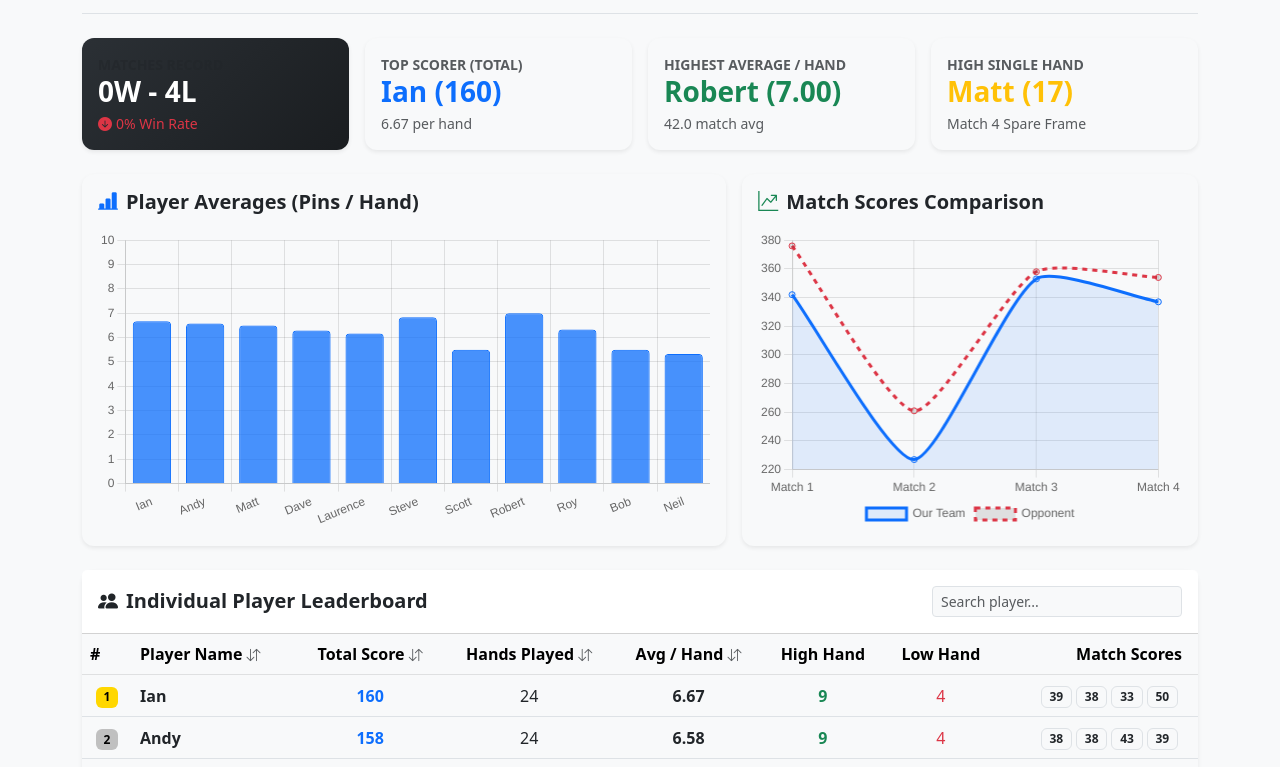
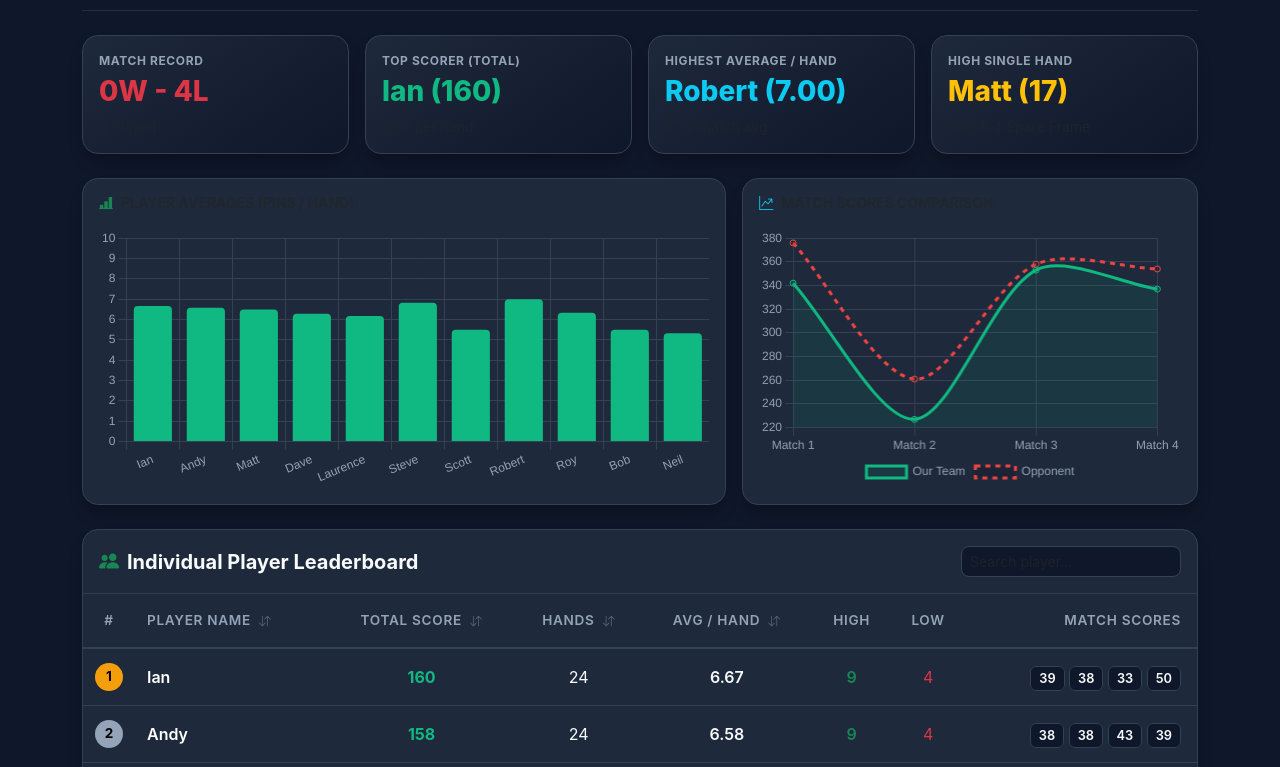
Before and after one commit to mattford/mattford.github.io, a plain HTML site: page skittles/stats.html in a window 1280 px wide. Shown: the part 89-856 px from the top of the page. Drawn offline with nearby package versions, Linux system fonts and the light colour scheme.

Commit message:
Update stats.html

```diff
--- a/skittles/stats.html
+++ b/skittles/stats.html
@@ -9,74 +9,179 @@
   <link rel="stylesheet" href="https://cdn.jsdelivr.net/npm/bootstrap-icons@1.10.0/font/bootstrap-icons.css">
   <style>
     :root {
-      --bs-primary: #0d6efd;
-      --bs-body-bg: #f8f9fa;
+      --bg-dark: #0f172a;
+      --card-bg: #1e293b;
+      --border-color: #334155;
+      --accent-color: #10b981;
+      --accent-hover: #059669;
+      --text-main: #f8fafc;
+      --text-muted: #94a3b8;
     }
+
     body {
-      background-color: var(--bs-body-bg);
-      font-family: system-ui, -apple-system, "Segoe UI", Roboto, "Helvetica Neue", Arial, sans-serif;
+      background-color: var(--bg-dark);
+      color: var(--text-main);
+      font-family: -apple-system, BlinkMacSystemFont, "Segoe UI", Roboto, Helvetica, Arial, sans-serif;
+      min-height: 100vh;
     }
+
+    .header-title {
+      color: var(--text-main);
+      font-weight: 800;
+      letter-spacing: -0.025em;
+    }
+
     .card {
-      border: none;
-      border-radius: 0.75rem;
-      box-shadow: 0 0.125rem 0.25rem rgba(0, 0, 0, 0.075);
-      transition: transform 0.2s ease-in-out;
+      background-color: var(--card-bg);
+      border: 1px solid var(--border-color);
+      border-radius: 1rem;
+      color: var(--text-main);
+      box-shadow: 0 10px 15px -3px rgba(0, 0, 0, 0.3);
     }
-    .stat-card {
-      background: linear-gradient(135deg, #2b3035 0%, #1a1d20 100%);
-      color: #fff;
+
+    .kpi-card {
+      background: linear-gradient(145deg, #1e293b 0%, #0f172a 100%);
+      border: 1px solid var(--border-color);
     }
-    .badge-rank-1 { background-color: #ffd700; color: #000; }
-    .badge-rank-2 { background-color: #c0c0c0; color: #000; }
-    .badge-rank-3 { background-color: #cd7f32; color: #fff; }
+
+    .kpi-title {
+      color: var(--text-muted);
+      font-size: 0.75rem;
+      font-weight: 700;
+      text-transform: uppercase;
+      letter-spacing: 0.05em;
+    }
+
+    .kpi-value {
+      color: var(--accent-color);
+      font-size: 1.75rem;
+      font-weight: 800;
+    }
+
+    /* Table Custom Styling */
+    .table-dark-custom {
+      --bs-table-bg: transparent;
+      --bs-table-color: var(--text-main);
+      margin-bottom: 0;
+    }
+
+    .table-dark-custom th {
+      border-bottom: 2px solid var(--border-color);
+      color: var(--text-muted);
+      font-weight: 600;
+      font-size: 0.85rem;
+      text-transform: uppercase;
+      letter-spacing: 0.05em;
+      padding: 1rem 0.75rem;
+    }
+
+    .table-dark-custom td {
+      border-bottom: 1px solid var(--border-color);
+      padding: 0.875rem 0.75rem;
+      vertical-align: middle;
+    }
+
     .table-hover tbody tr:hover {
-      background-color: rgba(13, 110, 253, 0.05);
+      background-color: rgba(255, 255, 255, 0.03);
     }
-    .chart-container {
-      position: relative;
-      height: 300px;
+
+    /* Badges */
+    .badge-rank {
+      width: 28px;
+      height: 28px;
+      display: inline-flex;
+      align-items: center;
+      justify-content: center;
+      border-radius: 50%;
+      font-weight: 700;
+      font-size: 0.85rem;
+    }
+
+    .rank-1 { background-color: #f59e0b; color: #000; }
+    .rank-2 { background-color: #94a3b8; color: #000; }
+    .rank-3 { background-color: #d97706; color: #fff; }
+    .rank-other { background-color: #334155; color: #94a3b8; }
+
+    .score-pill {
+      background-color: #0f172a;
+      border: 1px solid var(--border-color);
+      color: var(--text-main);
+      padding: 0.25rem 0.5rem;
+      border-radius: 0.375rem;
+      font-size: 0.8rem;
+      font-weight: 600;
+    }
+
+    .score-pill-empty {
+      color: var(--text-muted);
+      border-color: transparent;
+      background-color: transparent;
+    }
+
+    /* Search Input */
+    .search-input {
+      background-color: #0f172a;
+      border: 1px solid var(--border-color);
+      color: var(--text-main);
+      border-radius: 0.5rem;
+    }
+
+    .search-input:focus {
+      background-color: #0f172a;
+      border-color: var(--accent-color);
+      color: var(--text-main);
+      box-shadow: 0 0 0 2px rgba(16, 185, 129, 0.2);
+    }
+
+    .sortable {
+      cursor: pointer;
+      user-select: none;
+    }
+
+    .sortable:hover {
+      color: var(--accent-color);
     }
   </style>
 </head>
 <body class="py-4">
 
-  <div class="container">
+  <div class="container" style="max-width: 1140px;">
     <!-- Header -->
-    <header class="d-flex justify-content-between align-items-center mb-4 pb-3 border-bottom">
+    <header class="d-flex justify-content-between align-items-center mb-4 pb-3 border-bottom border-secondary border-opacity-25">
       <div>
-        <h1 class="h2 fw-bold text-dark mb-0"><i class="bi bi-trophy-fill text-warning me-2"></i>Skittles Team Dashboard</h1>
-        <p class="text-muted mb-0">Season Performance &amp; Player Statistics (Hand-by-Hand Breakdown)</p>
+        <h1 class="h2 header-title mb-0"><i class="bi bi-trophy-fill text-warning me-2"></i>Skittles Team Dashboard</h1>
+        <p class="text-muted mb-0 small">Season Performance &amp; Player Statistics (Hand-by-Hand Breakdown)</p>
       </div>
-      <span class="badge bg-dark fs-6 px-3 py-2">4 Matches Played</span>
+      <span class="badge bg-secondary bg-opacity-25 text-light px-3 py-2 border border-secondary border-opacity-50">4 Matches Played</span>
     </header>
 
     <!-- Top KPI Row -->
     <div class="row g-3 mb-4">
       <div class="col-6 col-md-3">
-        <div class="card p-3 stat-card">
-          <div class="text-muted small text-uppercase fw-semibold text-light opacity-75">Matches Record</div>
-          <div class="h3 fw-bold mb-0 text-white">0W - 4L</div>
-          <div class="small text-danger mt-1"><i class="bi bi-arrow-down-circle-fill me-1"></i>0% Win Rate</div>
+        <div class="card p-3 kpi-card">
+          <div class="kpi-title">Match Record</div>
+          <div class="kpi-value text-danger">0W - 4L</div>
+          <div class="small text-muted mt-1">4 Played</div>
         </div>
       </div>
       <div class="col-6 col-md-3">
-        <div class="card p-3">
-          <div class="text-muted small text-uppercase fw-semibold">Top Scorer (Total)</div>
-          <div class="h3 fw-bold mb-0 text-primary">Ian (160)</div>
+        <div class="card p-3 kpi-card">
+          <div class="kpi-title">Top Scorer (Total)</div>
+          <div class="kpi-value">Ian (160)</div>
           <div class="small text-muted mt-1">6.67 per hand</div>
         </div>
       </div>
       <div class="col-6 col-md-3">
-        <div class="card p-3">
-          <div class="text-muted small text-uppercase fw-semibold">Highest Average / Hand</div>
-          <div class="h3 fw-bold mb-0 text-success">Robert (7.00)</div>
+        <div class="card p-3 kpi-card">
+          <div class="kpi-title">Highest Average / Hand</div>
+          <div class="kpi-value text-info">Robert (7.00)</div>
           <div class="small text-muted mt-1">42.0 match avg</div>
         </div>
       </div>
       <div class="col-6 col-md-3">
-        <div class="card p-3">
-          <div class="text-muted small text-uppercase fw-semibold">High Single Hand</div>
-          <div class="h3 fw-bold mb-0 text-warning">Matt (17)</div>
+        <div class="card p-3 kpi-card">
+          <div class="kpi-title">High Single Hand</div>
+          <div class="kpi-value text-warning">Matt (17)</div>
           <div class="small text-muted mt-1">Match 4 Spare Frame</div>
         </div>
       </div>
@@ -86,16 +191,16 @@
     <div class="row g-3 mb-4">
       <div class="col-md-7">
         <div class="card p-3 h-100">
-          <h5 class="fw-bold mb-3"><i class="bi bi-bar-chart-line-fill text-primary me-2"></i>Player Averages (Pins / Hand)</h5>
-          <div class="chart-container">
+          <h6 class="fw-bold text-uppercase text-muted small mb-3"><i class="bi bi-bar-chart-line-fill text-success me-2"></i>Player Averages (Pins / Hand)</h6>
+          <div style="position: relative; height: 260px;">
             <canvas id="playerChart"></canvas>
           </div>
         </div>
       </div>
       <div class="col-md-5">
         <div class="card p-3 h-100">
-          <h5 class="fw-bold mb-3"><i class="bi bi-graph-up-arrow text-success me-2"></i>Match Scores Comparison</h5>
-          <div class="chart-container">
+          <h6 class="fw-bold text-uppercase text-muted small mb-3"><i class="bi bi-graph-up-arrow text-info me-2"></i>Match Scores Comparison</h6>
+          <div style="position: relative; height: 260px;">
             <canvas id="matchChart"></canvas>
           </div>
         </div>
@@ -104,23 +209,23 @@
 
     <!-- Main Player Table -->
     <div class="card mb-4">
-      <div class="card-header bg-white py-3 d-flex justify-content-between align-items-center">
-        <h5 class="fw-bold mb-0"><i class="bi bi-people-fill text-dark me-2"></i>Individual Player Leaderboard</h5>
-        <div class="input-group style-search" style="max-width: 250px;">
-          <input type="text" id="searchInput" class="form-control form-control-sm" placeholder="Search player...">
+      <div class="card-header bg-transparent border-bottom border-secondary border-opacity-25 py-3 d-flex justify-content-between align-items-center">
+        <h5 class="fw-bold mb-0"><i class="bi bi-people-fill text-success me-2"></i>Individual Player Leaderboard</h5>
+        <div style="max-width: 220px;">
+          <input type="text" id="searchInput" class="form-control form-control-sm search-input" placeholder="Search player...">
         </div>
       </div>
       <div class="table-responsive">
-        <table class="table table-hover align-middle mb-0" id="statsTable">
-          <thead class="table-light">
+        <table class="table table-dark-custom table-hover align-middle" id="statsTable">
+          <thead>
             <tr>
-              <th scope="col" style="width: 50px;">#</th>
-              <th scope="col" class="sortable" onclick="sortTable(1)">Player Name <i class="bi bi-arrow-down-up small text-muted"></i></th>
-              <th scope="col" class="sortable text-center" onclick="sortTable(2, true)">Total Score <i class="bi bi-arrow-down-up small text-muted"></i></th>
-              <th scope="col" class="sortable text-center" onclick="sortTable(3, true)">Hands Played <i class="bi bi-arrow-down-up small text-muted"></i></th>
-              <th scope="col" class="sortable text-center" onclick="sortTable(4, true)">Avg / Hand <i class="bi bi-arrow-down-up small text-muted"></i></th>
-              <th scope="col" class="text-center">High Hand</th>
-              <th scope="col" class="text-center">Low Hand</th>
+              <th scope="col" class="text-center" style="width: 50px;">#</th>
+              <th scope="col" class="sortable" onclick="sortTable(1)">Player Name <i class="bi bi-arrow-down-up small ms-1 opacity-50"></i></th>
+              <th scope="col" class="sortable text-center" onclick="sortTable(2, true)">Total Score <i class="bi bi-arrow-down-up small ms-1 opacity-50"></i></th>
+              <th scope="col" class="sortable text-center" onclick="sortTable(3, true)">Hands <i class="bi bi-arrow-down-up small ms-1 opacity-50"></i></th>
+              <th scope="col" class="sortable text-center" onclick="sortTable(4, true)">Avg / Hand <i class="bi bi-arrow-down-up small ms-1 opacity-50"></i></th>
+              <th scope="col" class="text-center">High</th>
+              <th scope="col" class="text-center">Low</th>
               <th scope="col" class="text-end pe-3">Match Scores</th>
             </tr>
           </thead>
@@ -129,13 +234,13 @@
           </tbody>
         </table>
       </div>
-      <div class="card-footer bg-light text-muted small py-2">
-        <i class="bi bi-info-circle me-1"></i> Sorted by Total Score (Descending). Click on column headers to re-sort. Sergeant Major (SM) entries excluded from individual stats.
+      <div class="card-footer bg-transparent border-top border-secondary border-opacity-25 text-muted small py-2">
+        <i class="bi bi-info-circle me-1"></i> Sorted by Total Score (Descending). Sergeant Major (SM) entries excluded from player stats.
       </div>
     </div>
 
     <!-- Match Breakdown Section -->
-    <h5 class="fw-bold mb-3"><i class="bi bi-journal-text text-primary me-2"></i>Chronological Match History</h5>
+    <h5 class="fw-bold mb-3"><i class="bi bi-journal-text text-success me-2"></i>Match History</h5>
     <div class="row g-3" id="matchCards">
       <!-- Match Cards populated dynamically -->
     </div>
@@ -143,7 +248,7 @@
   </div>
 
   <script>
-    // Player Stats Data (Roy & Bob split into separate entries)
+    // Player Data (Roy and Bob separated, SM excluded)
     const players = [
       { name: "Ian", total: 160, hands: 24, avgHand: 6.67, highHand: 9, lowHand: 4, matches: [39, 38, 33, 50] },
       { name: "Andy", total: 158, hands: 24, avgHand: 6.58, highHand: 9, lowHand: 4, matches: [38, 38, 43, 39] },
@@ -172,23 +277,22 @@
       tbody.innerHTML = '';
 
       data.forEach((p, idx) => {
-        let rankBadge = '';
-        if (idx === 0) rankBadge = '<span class="badge badge-rank-1">1</span>';
-        else if (idx === 1) rankBadge = '<span class="badge badge-rank-2">2</span>';
-        else if (idx === 2) rankBadge = '<span class="badge badge-rank-3">3</span>';
-        else rankBadge = `<span class="text-muted small">${idx + 1}</span>`;
+        let rankClass = 'rank-other';
+        if (idx === 0) rankClass = 'rank-1';
+        else if (idx === 1) rankClass = 'rank-2';
+        else if (idx === 2) rankClass = 'rank-3';
 
         const matchBadges = p.matches.map(m =>
-          m !== null ? `<span class="badge bg-light text-dark border me-1">${m}</span>` : `<span class="badge bg-light text-muted border me-1">-</span>`
-        ).join('');
+          m !== null ? `<span class="score-pill">${m}</span>` : `<span class="score-pill score-pill-empty">-</span>`
+        ).join(' ');
 
         const tr = document.createElement('tr');
         tr.innerHTML = `
-          <td class="text-center">${rankBadge}</td>
-          <td class="fw-semibold">${p.name}</td>
-          <td class="text-center fw-bold text-primary">${p.total}</td>
+          <td class="text-center"><span class="badge-rank ${rankClass}">${idx + 1}</span></td>
+          <td class="fw-semibold text-white">${p.name}</td>
+          <td class="text-center fw-bold" style="color: var(--accent-color);">${p.total}</td>
           <td class="text-center">${p.hands}</td>
-          <td class="text-center fw-semibold">${p.avgHand.toFixed(2)}</td>
+          <td class="text-center fw-semibold text-light">${p.avgHand.toFixed(2)}</td>
           <td class="text-center text-success fw-semibold">${p.highHand}</td>
           <td class="text-center text-danger">${p.lowHand}</td>
           <td class="text-end pe-3">${matchBadges}</td>
@@ -205,27 +309,25 @@
       matches.forEach(m => {
         const col = document.createElement('div');
         col.className = 'col-md-6 col-lg-3';
-        const isWin = m.result === 'W';
-        const bgBadge = isWin ? 'bg-success' : 'bg-danger';
 
         col.innerHTML = `
           <div class="card h-100">
             <div class="card-body">
               <div class="d-flex justify-content-between align-items-center mb-2">
-                <span class="badge ${bgBadge}">${m.result === 'W' ? 'WIN' : 'LOSS'} (${m.diff > 0 ? '+' + m.diff : m.diff})</span>
+                <span class="badge bg-danger bg-opacity-25 text-danger border border-danger border-opacity-50">LOSS (${m.diff})</span>
                 <small class="text-muted"><i class="bi bi-calendar-event me-1"></i>${m.date}</small>
               </div>
-              <h6 class="fw-bold mb-1">Match ${m.id}</h6>
+              <h6 class="fw-bold text-white mb-1">Match ${m.id}</h6>
               <div class="text-muted small mb-3"><i class="bi bi-geo-alt me-1"></i>${m.venue}</div>
-              <div class="d-flex justify-content-between align-items-center bg-light p-2 rounded mb-2">
-                <span class="fw-semibold">Team Score:</span>
-                <span class="fw-bold text-dark fs-5">${m.score}</span>
+              <div class="d-flex justify-content-between align-items-center p-2 rounded mb-2" style="background-color: #0f172a;">
+                <span class="small text-muted">Team Score:</span>
+                <span class="fw-bold fs-5" style="color: var(--accent-color);">${m.score}</span>
               </div>
-              <div class="d-flex justify-content-between align-items-center bg-light p-2 rounded mb-3">
-                <span class="text-muted">Opponent:</span>
+              <div class="d-flex justify-content-between align-items-center p-2 rounded mb-3" style="background-color: #0f172a;">
+                <span class="small text-muted">Opponent:</span>
                 <span class="fw-semibold text-muted">${m.oppScore}</span>
               </div>
-              <div class="small"><i class="bi bi-star-fill text-warning me-1"></i>Top Scorer: <strong>${m.topScorer}</strong></div>
+              <div class="small text-muted"><i class="bi bi-star-fill text-warning me-1"></i>Top Scorer: <strong class="text-light">${m.topScorer}</strong></div>
             </div>
           </div>
         `;
@@ -235,6 +337,9 @@
 
     // Initialize Charts
     function initCharts() {
+      Chart.defaults.color = '#94a3b8';
+      Chart.defaults.borderColor = '#334155';
+
       // Player Averages Chart
       const ctxPlayer = document.getElementById('playerChart').getContext('2d');
       new Chart(ctxPlayer, {
@@ -244,9 +349,7 @@
           datasets: [{
             label: 'Avg Score / Hand',
             data: players.map(p => p.avgHand),
-            backgroundColor: 'rgba(13, 110, 253, 0.75)',
-            borderColor: 'rgba(13, 110, 253, 1)',
-            borderWidth: 1,
+            backgroundColor: '#10b981',
             borderRadius: 4
           }]
         },
@@ -272,18 +375,18 @@
             {
               label: 'Our Team',
               data: matches.map(m => m.score),
-              borderColor: '#0d6efd',
-              backgroundColor: 'rgba(13, 110, 253, 0.1)',
+              borderColor: '#10b981',
+              backgroundColor: 'rgba(16, 185, 129, 0.1)',
               fill: true,
-              tension: 0.2
+              tension: 0.3
             },
             {
               label: 'Opponent',
               data: matches.map(m => m.oppScore),
-              borderColor: '#dc3545',
+              borderColor: '#ef4444',
               borderDash: [5, 5],
               fill: false,
-              tension: 0.2
+              tension: 0.3
             }
           ]
         },
@@ -324,9 +427,8 @@
       renderTable(players);
     }
 
-    // Page Load Setup
+    // Initial Load
     window.addEventListener('DOMContentLoaded', () => {
-      // Default sorted by total score descending
       players.sort((a, b) => b.total - a.total);
       renderTable(players);
       renderMatches();
```
